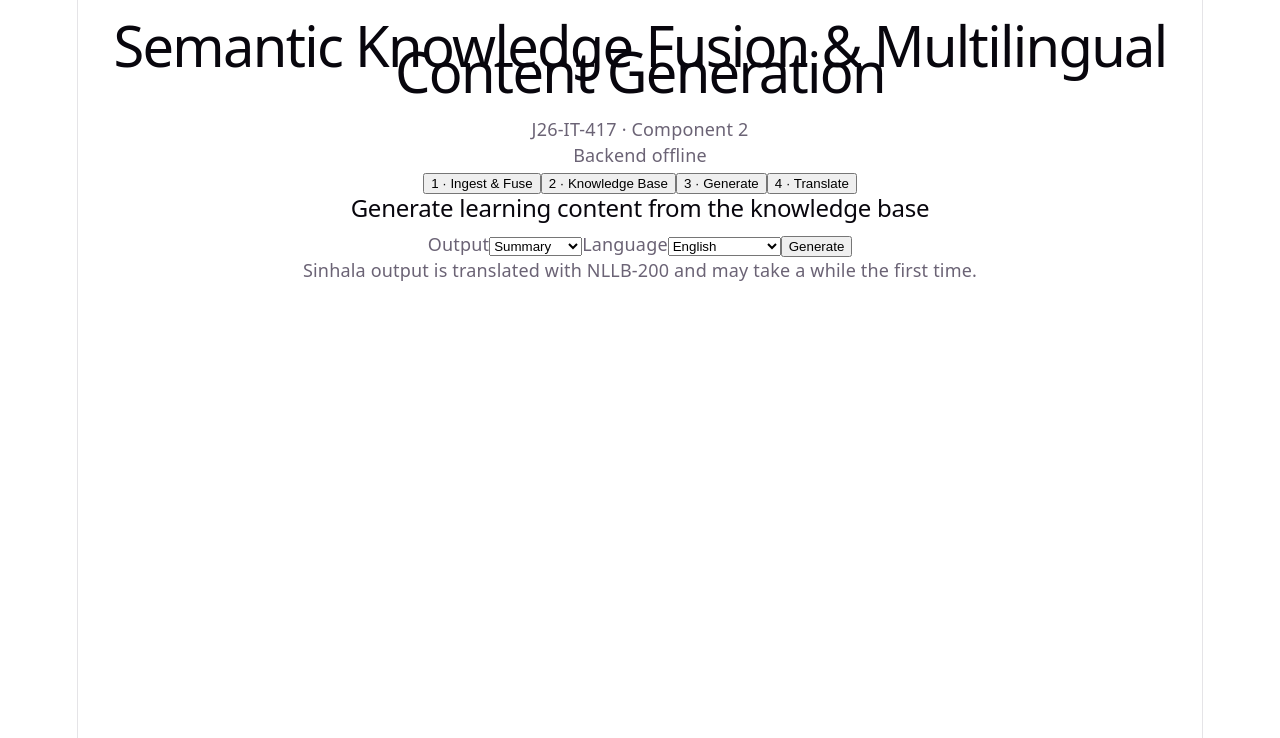
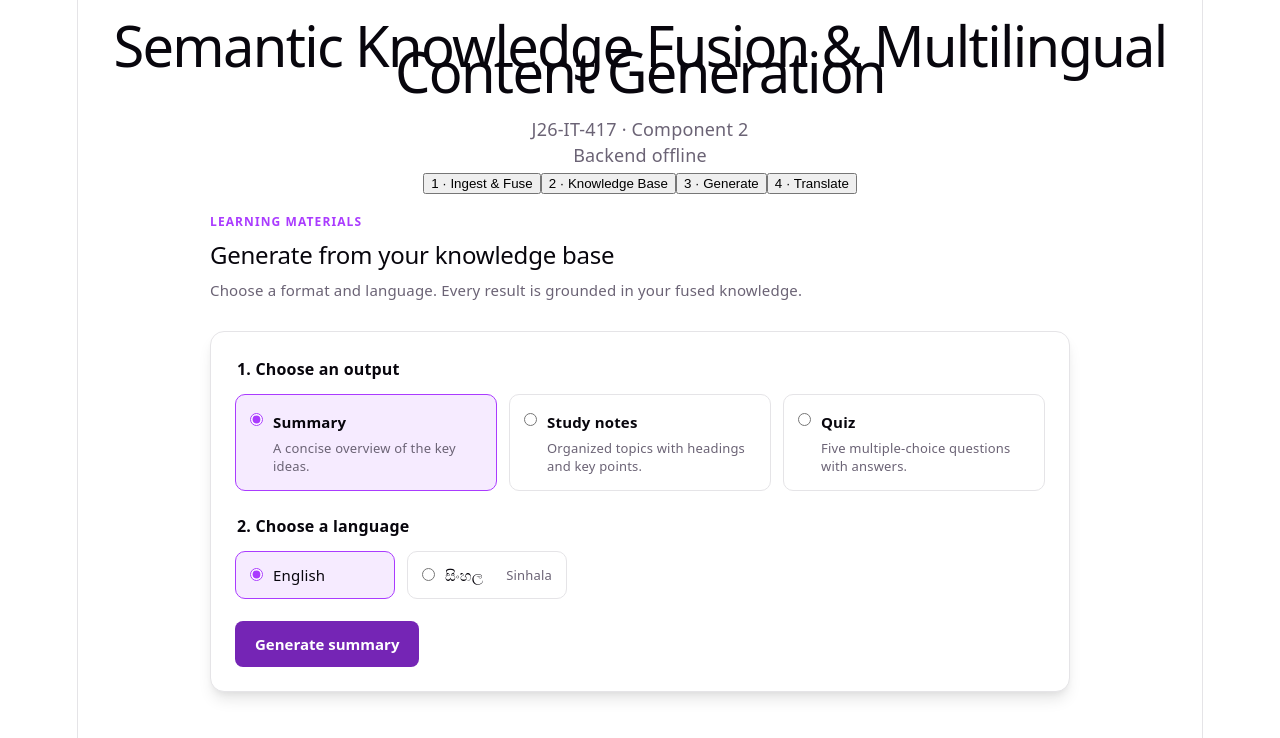
Before and after one commit to asitha02/J26-IT-417, a React app in the folder project_j417/frontend/: page / in a window 1280 px wide. Both pictures are taken after a click on the button "3 · Generate". Shown: the top 738 px of the page. Built offline with nearby package versions, Linux system fonts and the light colour scheme; no server answers; the HTML template or start-up script is replaced by a standard one.

Commit message:
Fix repair Gemini configuration for content generation
Tested outputs of summaries, study notes and quizes.

```diff
--- a/project_j417/frontend/src/components/Generate.jsx
+++ b/project_j417/frontend/src/components/Generate.jsx
@@ -1,6 +1,29 @@
 import { useState } from "react";
 import { postJSON } from "../api";
 import Consistency from "./Consistency";
+
+const OUTPUT_TYPES = [
+  {
+    value: "summary",
+    label: "Summary",
+    description: "A concise overview of the key ideas.",
+  },
+  {
+    value: "notes",
+    label: "Study notes",
+    description: "Organized topics with headings and key points.",
+  },
+  {
+    value: "quiz",
+    label: "Quiz",
+    description: "Five multiple-choice questions with answers.",
+  },
+];
+
+const LANGUAGES = [
+  { value: "en", label: "English", nativeLabel: "English" },
+  { value: "si", label: "Sinhala", nativeLabel: "සිංහල" },
+];
 
 export default function Generate() {
   const [type, setType] = useState("summary");
@@ -9,49 +32,136 @@ export default function Generate() {
   const [result, setResult] = useState(null);
   const [error, setError] = useState("");
 
-  async function run() {
-    setLoading(true); setError(""); setResult(null);
-    try { setResult(await postJSON("/generate", { output_type: type, language: lang })); }
-    catch (e) { setError(e.message); }
-    finally { setLoading(false); }
+  async function run(event) {
+    event.preventDefault();
+    setLoading(true);
+    setError("");
+    setResult(null);
+    try {
+      setResult(await postJSON("/generate", { output_type: type, language: lang }));
+    } catch (e) {
+      setError(e.message);
+    } finally {
+      setLoading(false);
+    }
   }
 
+  const selectedOutput = OUTPUT_TYPES.find((output) => output.value === type);
+  const resultOutput = result
+    ? OUTPUT_TYPES.find((output) => output.value === result.output_type)
+    : null;
+
   return (
-    <>
-      <h2>Generate learning content from the knowledge base</h2>
-      <div className="row">
-        <label>Output
-          <select value={type} onChange={(e) => setType(e.target.value)}>
-            <option value="summary">Summary</option>
-            <option value="notes">Study notes</option>
-            <option value="quiz">Quiz</option>
-          </select>
-        </label>
-        <label>Language
-          <select value={lang} onChange={(e) => setLang(e.target.value)}>
-            <option value="en">English</option>
-            <option value="si">සිංහල (Sinhala)</option>
-          </select>
-        </label>
-        <button onClick={run} disabled={loading}>{loading ? "Generating…" : "Generate"}</button>
+    <div className="generator">
+      <div className="generator-heading">
+        <span className="generator-eyebrow">LEARNING MATERIALS</span>
+        <h2>Generate from your knowledge base</h2>
+        <p>Choose a format and language. Every result is grounded in your fused knowledge.</p>
       </div>
-      <p className="hint">Sinhala output is translated with NLLB-200 and may take a while the first time.</p>
-      {error && <div className="error">{error}</div>}
+
+      <form className="generator-form" onSubmit={run}>
+        <fieldset className="generator-fieldset">
+          <legend>1. Choose an output</legend>
+          <div className="generator-options">
+            {OUTPUT_TYPES.map((output) => (
+              <label
+                className={"generator-option" + (type === output.value ? " selected" : "")}
+                key={output.value}
+              >
+                <input
+                  type="radio"
+                  name="output-type"
+                  value={output.value}
+                  checked={type === output.value}
+                  onChange={() => setType(output.value)}
+                />
+                <span className="generator-option-copy">
+                  <strong>{output.label}</strong>
+                  <span>{output.description}</span>
+                </span>
+              </label>
+            ))}
+          </div>
+        </fieldset>
+
+        <fieldset className="generator-fieldset">
+          <legend>2. Choose a language</legend>
+          <div className="generator-languages">
+            {LANGUAGES.map((language) => (
+              <label
+                className={"generator-language" + (lang === language.value ? " selected" : "")}
+                key={language.value}
+              >
+                <input
+                  type="radio"
+                  name="output-language"
+                  value={language.value}
+                  checked={lang === language.value}
+                  onChange={() => setLang(language.value)}
+                />
+                <span>{language.nativeLabel}</span>
+                {language.nativeLabel !== language.label && (
+                  <span className="language-english">{language.label}</span>
+                )}
+              </label>
+            ))}
+          </div>
+        </fieldset>
+
+        <button className="generator-submit" type="submit" disabled={loading}>
+          {loading ? "Generating…" : `Generate ${selectedOutput.label.toLowerCase()}`}
+        </button>
+        {lang === "si" && (
+          <p className="generator-note">
+            Sinhala translation may take longer the first time while the translation model loads.
+          </p>
+        )}
+      </form>
+
+      {loading && (
+        <div className="generator-status" role="status" aria-live="polite">
+          Creating your {selectedOutput.label.toLowerCase()}…
+        </div>
+      )}
+      {error && <div className="generator-error" role="alert">{error}</div>}
+
       {result && (
-        <div>
-          <div className={"output" + (result.language === "si" ? " si" : "")}>{result.content}</div>
+        <section
+          className="generator-result"
+          aria-labelledby="generated-result-title"
+          aria-live="polite"
+        >
+          <div className="generator-result-heading">
+            <div>
+              <span className="generator-eyebrow">YOUR GENERATED CONTENT</span>
+              <h3 id="generated-result-title">
+                {resultOutput?.label ?? "Generated content"} ·{" "}
+                {result.language === "si" ? "සිංහල" : "English"}
+              </h3>
+            </div>
+            <span className="generator-source-count">
+              {result.kb_ids?.length ?? 0} source items
+            </span>
+          </div>
+
+          <pre className={"generator-output" + (result.language === "si" ? " sinhala" : "")}>
+            {result.content}
+          </pre>
+
           {result.language === "si" && (
             <>
-              <details>
-                <summary>English original</summary>
-                <div className="output">{result.content_en}</div>
+              <details className="generator-original">
+                <summary>View English original</summary>
+                <pre className="generator-output">{result.content_en}</pre>
               </details>
               <Consistency data={result.consistency} />
             </>
           )}
-          <p className="hint">Built from {result.kb_ids.length} knowledge item(s). [kb_id] tags show the source item.</p>
-        </div>
+          <p className="generator-footnote">
+            Source citations such as [kb_00001] identify the knowledge items used.
+          </p>
+        </section>
       )}
-    </>
+    </div>
   );
 }
--- a/project_j417/frontend/src/index.css
+++ b/project_j417/frontend/src/index.css
@@ -109,3 +109,266 @@ code {
   padding: 4px 8px;
   background: var(--code-bg);
 }
+
+.generator {
+  max-width: 860px;
+  margin: 0 auto;
+  padding: 12px 0 32px;
+  text-align: left;
+}
+
+.generator-heading {
+  margin-bottom: 28px;
+}
+
+.generator-heading h2 {
+  margin: 5px 0 8px;
+}
+
+.generator-heading p,
+.generator-note,
+.generator-footnote {
+  color: var(--text);
+  font-size: 15px;
+}
+
+.generator-eyebrow {
+  color: var(--accent);
+  font-size: 12px;
+  font-weight: 700;
+  letter-spacing: 1.1px;
+}
+
+.generator-form,
+.generator-result {
+  padding: 24px;
+  border: 1px solid var(--border);
+  border-radius: 14px;
+  background: var(--bg);
+  box-shadow: var(--shadow);
+}
+
+.generator-fieldset {
+  min-width: 0;
+  margin: 0 0 22px;
+  padding: 0;
+  border: 0;
+}
+
+.generator-fieldset legend {
+  margin-bottom: 12px;
+  color: var(--text-h);
+  font-size: 16px;
+  font-weight: 650;
+}
+
+.generator-options {
+  display: grid;
+  grid-template-columns: repeat(3, minmax(0, 1fr));
+  gap: 12px;
+}
+
+.generator-option,
+.generator-language {
+  display: flex;
+  align-items: flex-start;
+  gap: 10px;
+  padding: 14px;
+  border: 1px solid var(--border);
+  border-radius: 10px;
+  cursor: pointer;
+  transition: border-color 0.15s ease, background 0.15s ease;
+}
+
+.generator-option:hover,
+.generator-language:hover {
+  border-color: var(--accent-border);
+}
+
+.generator-option.selected,
+.generator-language.selected {
+  border-color: var(--accent);
+  background: var(--accent-bg);
+}
+
+.generator-option input,
+.generator-language input {
+  margin: 4px 0 0;
+  accent-color: var(--accent);
+}
+
+.generator-option-copy {
+  display: grid;
+  gap: 4px;
+}
+
+.generator-option-copy strong,
+.generator-language > span:first-of-type {
+  color: var(--text-h);
+  font-size: 15px;
+}
+
+.generator-option-copy > span,
+.language-english {
+  color: var(--text);
+  font-size: 13px;
+  line-height: 1.4;
+}
+
+.generator-languages {
+  display: flex;
+  gap: 12px;
+}
+
+.generator-language {
+  min-width: 130px;
+  align-items: center;
+  padding: 10px 14px;
+}
+
+.generator-language input {
+  margin: 0;
+}
+
+.language-english {
+  margin-left: auto;
+}
+
+.generator-submit {
+  min-height: 44px;
+  padding: 10px 20px;
+  border: 0;
+  border-radius: 8px;
+  color: #fff;
+  background: #7525b5;
+  font: inherit;
+  font-size: 15px;
+  font-weight: 650;
+  cursor: pointer;
+}
+
+.generator-submit:hover:not(:disabled) {
+  background: #5f1d94;
+}
+
+.generator-submit:disabled {
+  cursor: wait;
+  opacity: 0.7;
+}
+
+.generator-submit:focus-visible,
+.generator-option:focus-within,
+.generator-language:focus-within {
+  outline: 2px solid var(--accent);
+  outline-offset: 2px;
+}
+
+.generator-note {
+  margin-top: 10px;
+}
+
+.generator-status,
+.generator-error {
+  margin-top: 18px;
+  padding: 12px 16px;
+  border-radius: 8px;
+  font-size: 14px;
+}
+
+.generator-status {
+  color: var(--text-h);
+  background: var(--accent-bg);
+}
+
+.generator-error {
+  color: #a21d2d;
+  border: 1px solid #e8aab1;
+  background: #fff3f4;
+}
+
+.generator-result {
+  margin-top: 24px;
+}
+
+.generator-result-heading {
+  display: flex;
+  align-items: center;
+  justify-content: space-between;
+  gap: 16px;
+  margin-bottom: 14px;
+}
+
+.generator-result-heading h3 {
+  margin: 4px 0 0;
+  color: var(--text-h);
+  font-size: 21px;
+}
+
+.generator-source-count {
+  flex: 0 0 auto;
+  padding: 5px 9px;
+  border-radius: 999px;
+  color: var(--accent);
+  background: var(--accent-bg);
+  font-size: 12px;
+}
+
+.generator-output {
+  display: block;
+  box-sizing: border-box;
+  width: 100%;
+  max-height: 620px;
+  margin: 0;
+  padding: 20px;
+  overflow: auto;
+  border: 1px solid var(--border);
+  border-radius: 10px;
+  color: var(--text-h);
+  background: var(--code-bg);
+  font: 15px/1.7 var(--sans);
+  white-space: pre-wrap;
+  overflow-wrap: anywhere;
+}
+
+.generator-output.sinhala {
+  font-size: 17px;
+  line-height: 1.9;
+}
+
+.generator-original {
+  margin-top: 14px;
+  color: var(--text-h);
+  font-size: 14px;
+}
+
+.generator-original summary {
+  margin-bottom: 10px;
+  cursor: pointer;
+}
+
+.generator-footnote {
+  margin-top: 12px;
+}
+
+@media (max-width: 680px) {
+  .generator {
+    padding: 8px 0 24px;
+  }
+
+  .generator-form,
+  .generator-result {
+    padding: 16px;
+  }
+
+  .generator-options {
+    grid-template-columns: 1fr;
+  }
+
+  .generator-result-heading {
+    align-items: flex-start;
+  }
+
+  .generator-source-count {
+    margin-top: 4px;
+  }
+}
```
Also changed, not shown: 2 other files (tests, documents, lock files or other folders).
